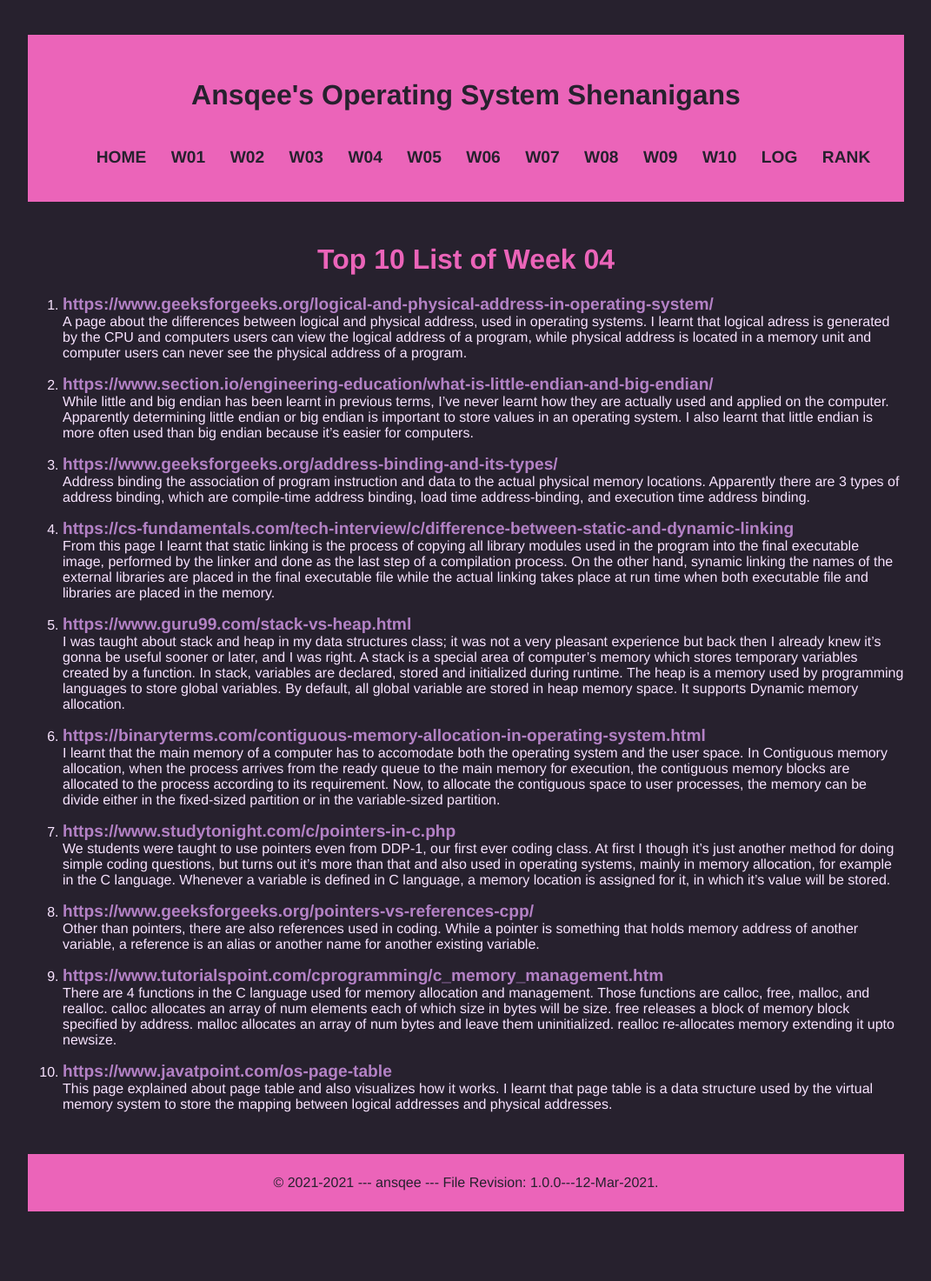
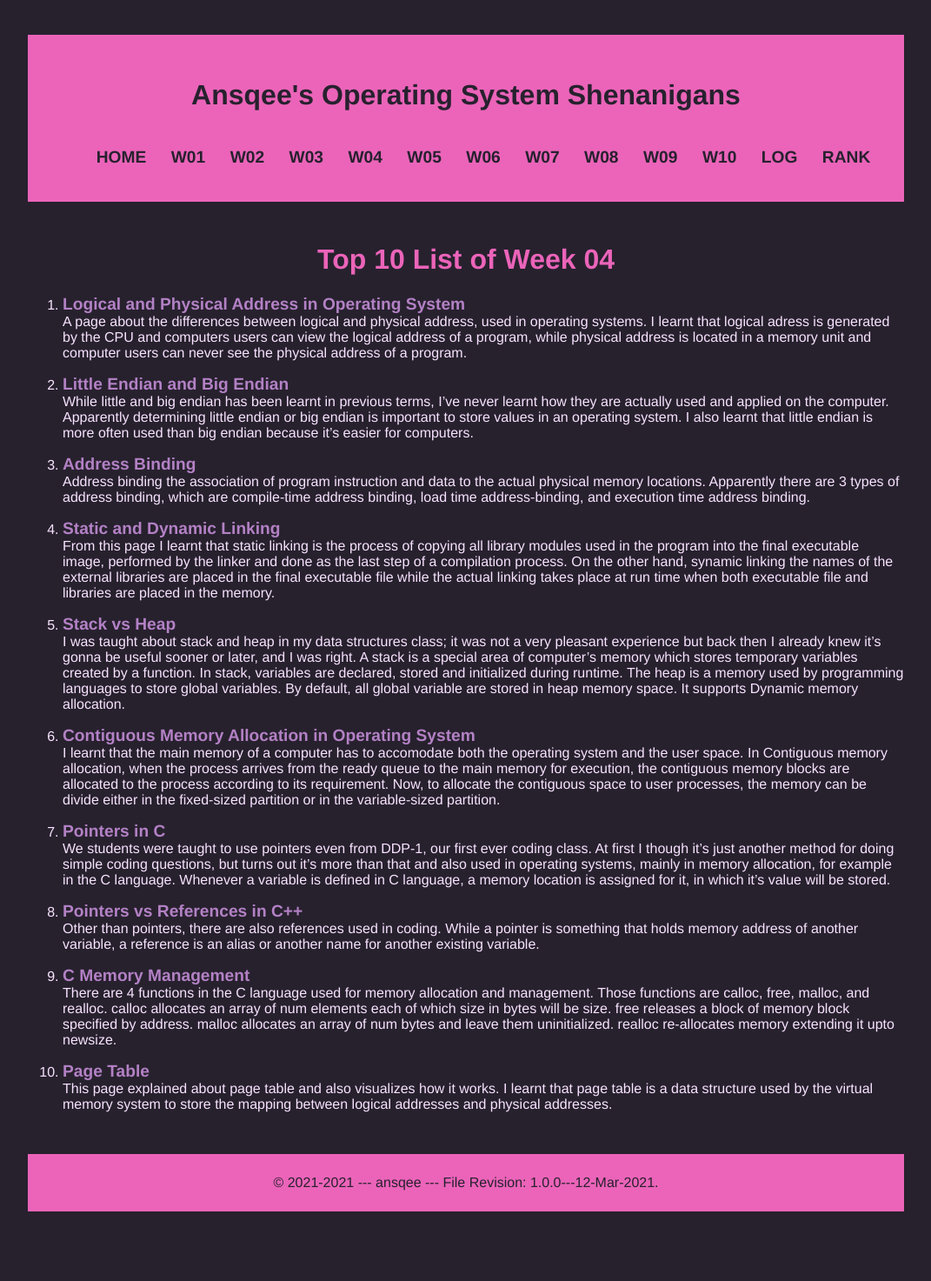
Before and after one commit to ansqee/os211, a Jekyll site: the page built from w04.md, in a window 1280 px wide. Shown: the whole page at 87% size, without its empty margins (104-1175 px from the left). Built offline with Jekyll 4.4.1, drawn with Linux system fonts in a browser that asks for light colours; part of the change alters nothing that is shown.

Commit message:
Fixed some html for w04

```diff
--- a/w04.md
+++ b/w04.md
@@ -6,48 +6,48 @@ permalink: /W04/
 
 # Top 10 List of Week 04
 
-1. [https://www.geeksforgeeks.org/logical-and-physical-address-in-operating-system/](Logical and Physical Address in Operating System)<br>
+1. [Logical and Physical Address in Operating System](https://www.geeksforgeeks.org/logical-and-physical-address-in-operating-system/)<br>
 A page about the differences between logical and physical address, used in operating systems.
 I learnt that logical adress is generated by the CPU and computers users can view the logical address of a program, while physical address is located in a memory unit and computer users can never see the physical address of a program.
 
-2. [https://www.section.io/engineering-education/what-is-little-endian-and-big-endian/](Little Endian and Big Endian)<br>
+2. [Little Endian and Big Endian](https://www.section.io/engineering-education/what-is-little-endian-and-big-endian/)<br>
 While little and big endian has been learnt in previous terms, I've never learnt how they are actually used and applied on the computer.
 Apparently determining little endian or big endian is important to store values in an operating system.
 I also learnt that little endian is more often used than big endian because it's easier for computers.
 
-3. [https://www.geeksforgeeks.org/address-binding-and-its-types/](Address Binding)<br>
+3. [Address Binding](https://www.geeksforgeeks.org/address-binding-and-its-types/)<br>
 Address binding the association of program instruction and data to the actual physical memory locations.
 Apparently there are 3 types of address binding, which are compile-time address binding, load time address-binding, and execution time address binding.
 
-4. [https://cs-fundamentals.com/tech-interview/c/difference-between-static-and-dynamic-linking](Static and Dynamic Linking)<br>
+4. [Static and Dynamic Linking](https://cs-fundamentals.com/tech-interview/c/difference-between-static-and-dynamic-linking)<br>
 From this page I learnt that static linking  is the process of copying all library modules used in the program into the final executable image, performed by the linker and done as the last step of a compilation process.
 On the other hand, synamic linking the names of the external libraries are placed in the final executable file while the actual linking takes place at run time when both executable file and libraries are placed in the memory.
 
-5. [https://www.guru99.com/stack-vs-heap.html](Stack vs Heap)<br>
+5. [Stack vs Heap](https://www.guru99.com/stack-vs-heap.html)<br>
 I was taught about stack and heap in my data structures class; it was not a very pleasant experience but back then I already knew it's gonna be useful sooner or later, and I was right.
 A stack is a special area of computer's memory which stores temporary variables created by a function. In stack, variables are declared, stored and initialized during runtime.
 The heap is a memory used by programming languages to store global variables. By default, all global variable are stored in heap memory space. It supports Dynamic memory allocation.
 
-6. [https://binaryterms.com/contiguous-memory-allocation-in-operating-system.html](Contiguous Memory Allocation in Operating System)<br>
+6. [Contiguous Memory Allocation in Operating System](https://binaryterms.com/contiguous-memory-allocation-in-operating-system.html)<br>
 I learnt that the main memory of a computer has to accomodate both the operating system and the user space.
 In Contiguous memory allocation,  when the process arrives from the ready queue to the main memory for execution, the contiguous memory blocks are allocated to the process according to its requirement. Now, to allocate the contiguous space to user processes, the memory can be divide either in the fixed-sized partition or in the variable-sized partition.
 
-7. [https://www.studytonight.com/c/pointers-in-c.php](Pointers in C)<br>
+7. [Pointers in C](https://www.studytonight.com/c/pointers-in-c.php)<br>
 We students were taught to use pointers even from DDP-1, our first ever coding class.
 At first I though it's just another method for doing simple coding questions, but turns out it's more than that and also used in operating systems, mainly in memory allocation, for example in the C language.
 Whenever a variable is defined in C language, a memory location is assigned for it, in which it's value will be stored.
 
-8. [https://www.geeksforgeeks.org/pointers-vs-references-cpp/](Pointers vs References in C++)<br>
+8. [Pointers vs References in C++](https://www.geeksforgeeks.org/pointers-vs-references-cpp/)<br>
 Other than pointers, there are also references used in coding.
 While a pointer is something that holds memory address of another variable, a reference is an alias or another name for another existing variable.
 
-9. [https://www.tutorialspoint.com/cprogramming/c_memory_management.htm](C Memory Management)<br>
+9. [C Memory Management](https://www.tutorialspoint.com/cprogramming/c_memory_management.htm)<br>
 There are 4 functions in the C language used for memory allocation and management. Those functions are calloc, free, malloc, and realloc.
 calloc allocates an array of num elements each of which size in bytes will be size.
 free releases a block of memory block specified by address.
 malloc allocates an array of num bytes and leave them uninitialized.
 realloc  re-allocates memory extending it upto newsize.
 
-10. [https://www.javatpoint.com/os-page-table](Page Table)<br>
+10. [Page Table](https://www.javatpoint.com/os-page-table)<br>
 This page explained about page table and also visualizes how it works.
 I learnt that page table is a data structure used by the virtual memory system to store the mapping between logical addresses and physical addresses.
```
